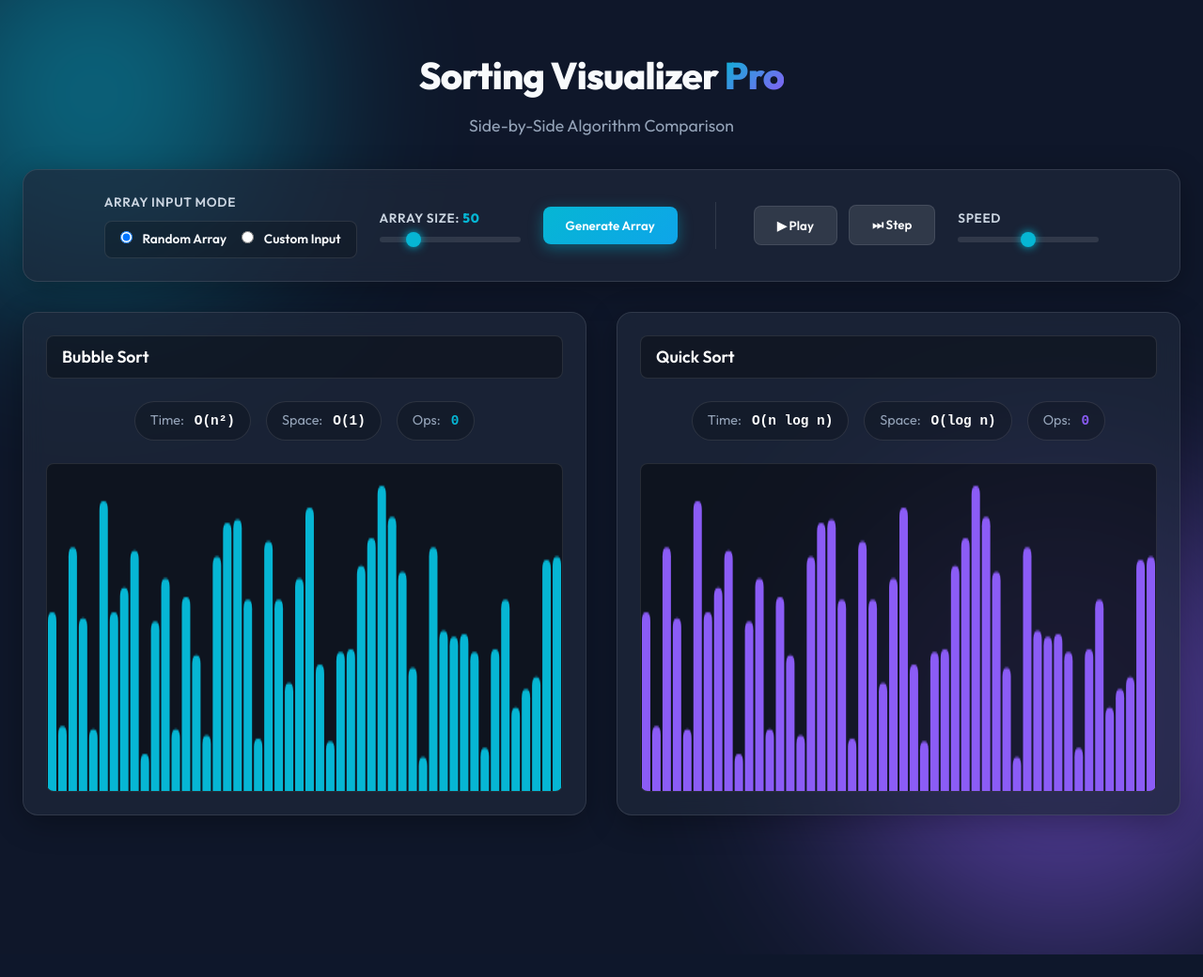
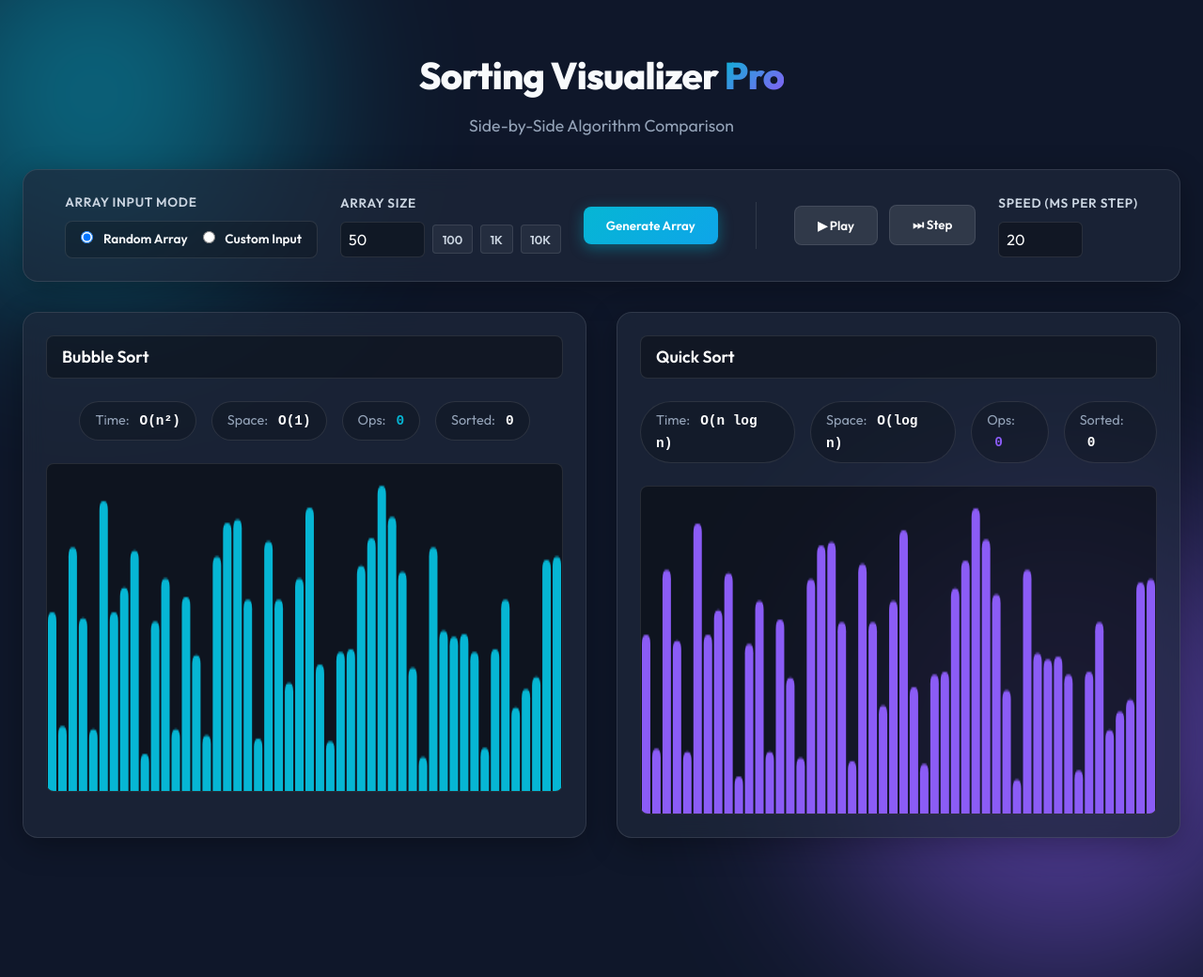
Before and after one commit to s4meer-dev/CFAI-Project, a Flask app: page / in a window 1280 px wide; the page is wider, and only the part inside the window is pictured. Shown: that part at 94% size. Before the commit the page ends 1016 px from the top of that part, so only its background shows below. Run offline with Flask 3, Linux system fonts and the light colour scheme.

Commit message:
feat: switch to numerical inputs, add size suggestions, and track sorted elements count

```diff
--- a/static/css/style.css
+++ b/static/css/style.css
@@ -179,23 +179,37 @@ button {
     background: rgba(255, 255, 255, 0.2);
 }
 
-/* Range sliders */
-input[type="range"] {
-    -webkit-appearance: none;
-    width: 150px;
-    height: 6px;
-    background: rgba(255,255,255,0.1);
-    border-radius: 3px;
+/* Number inputs */
+input[type="number"].num-input {
+    background: rgba(0,0,0,0.3);
+    border: 1px solid var(--glass-border);
+    color: white;
+    padding: 0.5rem;
+    border-radius: 6px;
+    font-family: inherit;
+    font-size: 1rem;
+    width: 90px;
     outline: none;
+    transition: border-color 0.3s;
 }
-input[type="range"]::-webkit-slider-thumb {
-    -webkit-appearance: none;
-    width: 16px;
-    height: 16px;
-    border-radius: 50%;
+input[type="number"].num-input:focus {
+    border-color: var(--accent-1);
+}
+
+/* Suggestion Buttons */
+.btn-suggestion {
+    background: rgba(255, 255, 255, 0.05);
+    border: 1px solid var(--glass-border);
+    color: #cbd5e1;
+    padding: 0.4rem 0.6rem;
+    font-size: 0.8rem;
+    border-radius: 4px;
+    transition: all 0.2s ease;
+}
+.btn-suggestion:hover {
     background: var(--accent-1);
-    cursor: pointer;
-    box-shadow: 0 0 10px var(--accent-1);
+    color: #0f172a;
+    border-color: var(--accent-1);
 }
 
 /* Comparison Grid */
--- a/static/js/main.js
+++ b/static/js/main.js
@@ -6,7 +6,7 @@ let masterArray = [];
 let isPlaying = false;
 let animationFrameId = null;
 let lastStepTime = 0;
-let speedMs = 50;
+let speedMs = 20;
 
 let complexityData = {};
 
@@ -43,9 +43,14 @@ function setupEventListeners() {
         });
     });
 
-    // Array Size Slider
-    document.getElementById('array-size').addEventListener('input', (e) => {
-        document.getElementById('size-val').textContent = e.target.value;
+    // Array Size Input & Suggestions
+    const sizeInput = document.getElementById('array-size-input');
+
+    document.querySelectorAll('.btn-suggestion').forEach(btn => {
+        btn.addEventListener('click', (e) => {
+            sizeInput.value = e.target.getAttribute('data-val');
+            generateNewArray();
+        });
     });
 
     // Generate Array
@@ -53,11 +58,10 @@ function setupEventListeners() {
         generateNewArray();
     });
 
-    // Speed Slider (1-100 mapped to delay)
-    document.getElementById('play-speed').addEventListener('input', (e) => {
-        const sliderVal = parseInt(e.target.value, 10);
-        // Map 1-100 to roughly 200ms - 2ms
-        speedMs = Math.round(202 - sliderVal * 2);
+    // Speed Input
+    const speedInput = document.getElementById('play-speed-input');
+    speedInput.addEventListener('input', (e) => {
+        speedMs = parseInt(e.target.value, 10) || 0;
     });
 
     // Algorithms
@@ -95,13 +99,15 @@ function updateBadges(side) {
 function resetOps() {
     document.getElementById('ops-a').textContent = '0';
     document.getElementById('ops-b').textContent = '0';
+    document.getElementById('sorted-a').textContent = '0';
+    document.getElementById('sorted-b').textContent = '0';
 }
 
 function generateNewArray() {
     pause();
     const mode = document.querySelector('input[name="input_mode"]:checked').value;
     if (mode === 'random') {
-        const size = parseInt(document.getElementById('array-size').value, 10);
+        const size = parseInt(document.getElementById('array-size-input').value, 10) || 50;
         masterArray = Array.from({ length: size }, () => Math.floor(Math.random() * 90) + 10);
     } else {
         const inputStr = document.getElementById('custom-input').value.trim();
@@ -151,6 +157,8 @@ function stepBoth() {
 
     document.getElementById('ops-a').textContent = vizA.opsCount;
     document.getElementById('ops-b').textContent = vizB.opsCount;
+    document.getElementById('sorted-a').textContent = vizA.sortedIndices.size;
+    document.getElementById('sorted-b').textContent = vizB.sortedIndices.size;
 
     return steppedA || steppedB;
 }
--- a/static/js/visualizer.js
+++ b/static/js/visualizer.js
@@ -54,6 +54,16 @@ class Visualizer {
 
             ctx.fillStyle = fillColor;
 
+            // Draw standard rect if width is too small for rounded corners (perf optimization for large arrays)
+            if (barWidth < 3) {
+                ctx.fillRect(
+                    i * barWidth,
+                    canvas.height - barHeight,
+                    barWidth > 1 ? barWidth : 1, // Ensure it's at least 1px wide
+                    barHeight
+                );
+            } else {
+                // Draw rounded top bar
                 ctx.beginPath();
                 ctx.roundRect(
                     i * barWidth + 1,
@@ -63,6 +73,7 @@ class Visualizer {
                     [4, 4, 0, 0]
                 );
                 ctx.fill();
+            }
         });
     }
 
--- a/templates/index.html
+++ b/templates/index.html
@@ -32,8 +32,13 @@
             </div>
 
             <div class="control-group random-controls">
-                <label for="array-size">Array Size: <span id="size-val" style="color:var(--accent-1);font-weight:bold;">50</span></label>
-                <input type="range" id="array-size" min="10" max="200" value="50">
+                <label for="array-size-input">Array Size</label>
+                <div style="display:flex; gap:0.5rem; align-items:center;">
+                    <input type="number" id="array-size-input" class="num-input" min="10" max="50000" value="50">
+                    <button type="button" class="btn-suggestion" data-val="100">100</button>
+                    <button type="button" class="btn-suggestion" data-val="1000">1K</button>
+                    <button type="button" class="btn-suggestion" data-val="10000">10K</button>
+                </div>
             </div>
 
             <div class="control-group custom-controls hidden">
@@ -54,8 +59,8 @@
             </div>
 
             <div class="control-group">
-                <label for="play-speed">Speed</label>
-                <input type="range" id="play-speed" min="1" max="100" value="50">
+                <label for="play-speed-input">Speed (ms per step)</label>
+                <input type="number" id="play-speed-input" class="num-input" min="0" max="2000" value="20">
             </div>
         </section>
 
@@ -79,6 +84,7 @@
                     <div class="stat-badge">Time: <span id="time-a">—</span></div>
                     <div class="stat-badge">Space: <span id="space-a">—</span></div>
                     <div class="stat-badge ops-badge">Ops: <span id="ops-a">0</span></div>
+                    <div class="stat-badge sorted-badge">Sorted: <span id="sorted-a">0</span></div>
                 </div>
 
                 <div class="canvas-container">
@@ -104,6 +110,7 @@
                     <div class="stat-badge">Time: <span id="time-b">—</span></div>
                     <div class="stat-badge">Space: <span id="space-b">—</span></div>
                     <div class="stat-badge ops-badge">Ops: <span id="ops-b">0</span></div>
+                    <div class="stat-badge sorted-badge">Sorted: <span id="sorted-b">0</span></div>
                 </div>
 
                 <div class="canvas-container">
```
Lines whose indentation alone changed are shown as unchanged.
